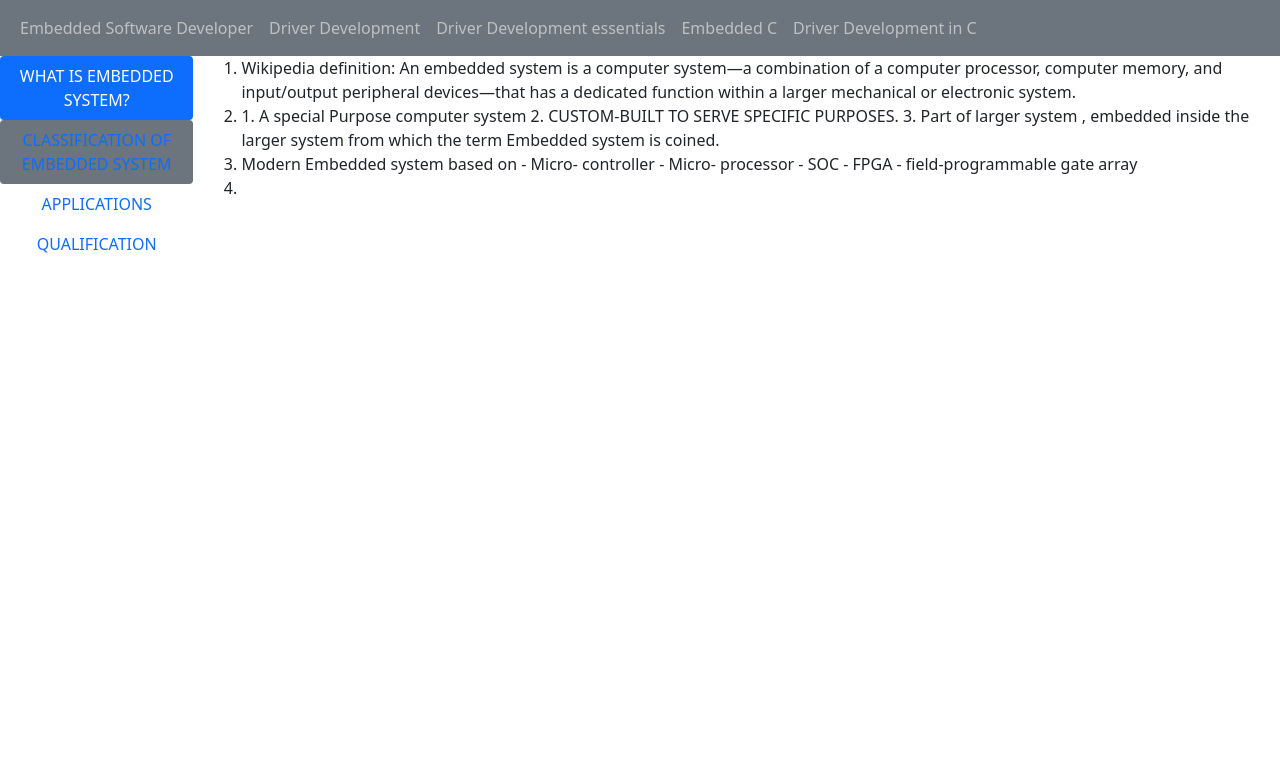
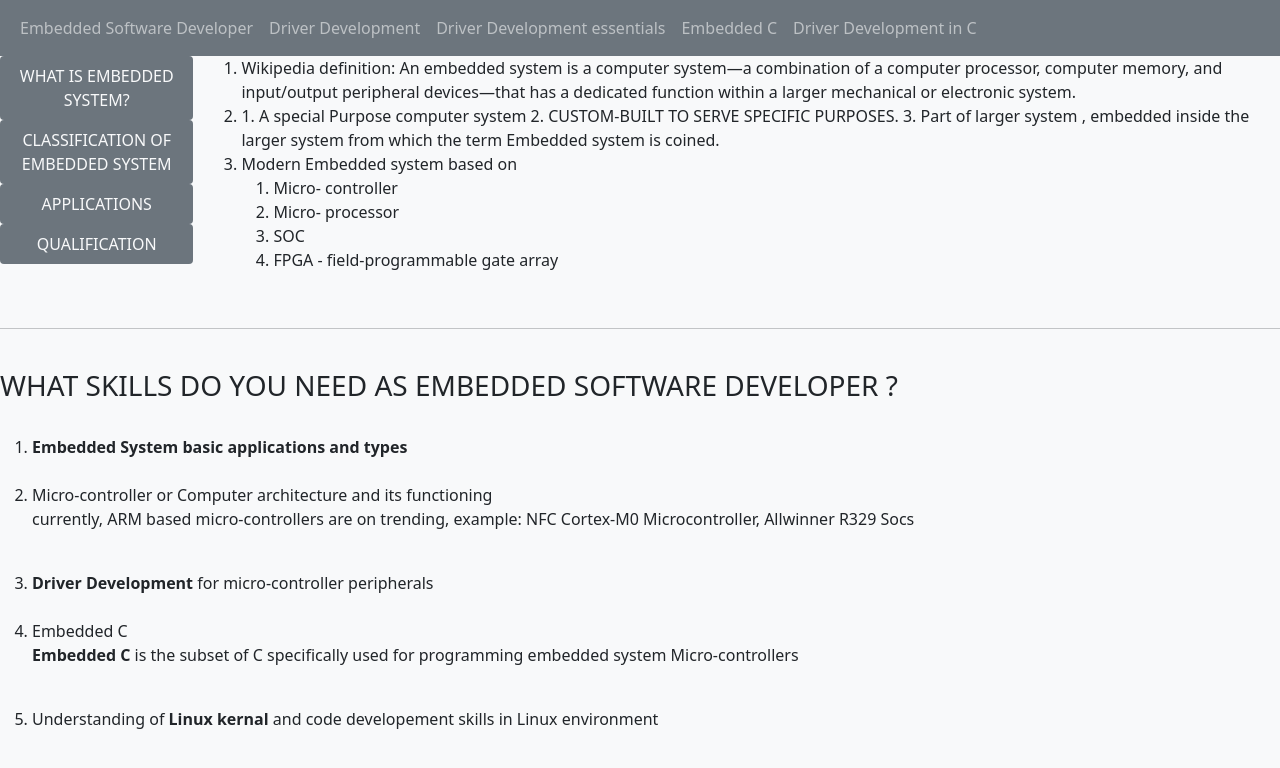
Before and after one commit to winnergetsyou/Embedded-Software-Developer, a plain HTML site: page index.html in a window 1280 px wide. Drawn offline with nearby package versions, Linux system fonts and the light colour scheme.

Commit message:
updated index
changed tab colour

```diff
--- a/index.html
+++ b/index.html
@@ -9,7 +9,7 @@
     <link href="https://cdn.jsdelivr.net/npm/bootstrap@5.0.2/dist/css/bootstrap.min.css" rel="stylesheet" integrity="sha384-EVSTQN3/azprG1Anm3QDgpJLIm9Nao0Yz1ztcQTwFspd3yD65VohhpuuCOmLASjC" crossorigin="anonymous">
 
 </head>
-<body>
+<body class="bg-light">
     <nav class="navbar navbar-expand-sm bg-secondary navbar-dark">
   <div class="container-fluid">
     <ul class="navbar-nav">
@@ -32,13 +32,14 @@
   </div>
 </nav>
     <div class="d-flex align-items-start">
+
         <div class="nav flex-column nav-pills me-3" id="v-pills-tab" role="tablist" aria-orientation="vertical">
-          <button class="nav-link active" id="v-pills-home-tab" data-bs-toggle="tab" data-bs-target="#v-pills-home" type="button" role="tab" aria-controls="v-pills-home" aria-selected="true">WHAT IS EMBEDDED SYSTEM?
+          <button class="nav-link active bg-secondary text-light" id="v-pills-home-tab" data-bs-toggle="tab" data-bs-target="#v-pills-home" type="button" role="tab" aria-controls="v-pills-home" aria-selected="true">WHAT IS EMBEDDED SYSTEM?
 
         </button>
-          <button class="nav-link bg-secondary" id="v-pills-profile-tab" data-bs-toggle="tab" data-bs-target="#v-pills-profile" type="button" role="tab" aria-controls="v-pills-profile" aria-selected="false">CLASSIFICATION OF EMBEDDED SYSTEM</button>
-          <button class="nav-link" id="v-pills-messages-tab" data-bs-toggle="tab" data-bs-target="#v-pills-messages" type="button" role="tab" aria-controls="v-pills-messages" aria-selected="false">APPLICATIONS</button>
-          <button class="nav-link" id="v-pills-settings-tab" data-bs-toggle="tab" data-bs-target="#v-pills-settings" type="button" role="tab" aria-controls="v-pills-settings" aria-selected="false">QUALIFICATION </button>
+          <button class="nav-link bg-secondary text-light" id="v-pills-profile-tab" data-bs-toggle="tab" data-bs-target="#v-pills-profile" type="button" role="tab" aria-controls="v-pills-profile" aria-selected="false">CLASSIFICATION OF EMBEDDED SYSTEM</button>
+          <button class="nav-link bg-secondary text-light" id="v-pills-messages-tab" data-bs-toggle="tab" data-bs-target="#v-pills-messages" type="button" role="tab" aria-controls="v-pills-messages" aria-selected="false">APPLICATIONS</button>
+          <button class="nav-link bg-secondary text-light" id="v-pills-settings-tab" data-bs-toggle="tab" data-bs-target="#v-pills-settings" type="button" role="tab" aria-controls="v-pills-settings" aria-selected="false">QUALIFICATION </button>
         </div>
         <div class="tab-content" id="v-pills-tabContent">
           <div class="tab-pane fade show active" id="v-pills-home" role="tabpanel" aria-labelledby="v-pills-home-tab">
@@ -49,19 +50,23 @@
                 2. CUSTOM-BUILT TO SERVE SPECIFIC PURPOSES.
                 3. Part of larger system , embedded inside the larger system from which the term Embedded system is coined. </li>
              <li>Modern Embedded system based on
-                - Micro- controller
-                - Micro- processor
-                - SOC
-                - FPGA - field-programmable gate array</li>
-             <li></li>
+<ol>
+                 <li>Micro- controller</li>
+                 <li> Micro- processor</li>
+                 <li> SOC</li>
+                 <li>FPGA - field-programmable gate array</li>
+</ol>
+</li>
             </ol>
 
           </div>
           <div class="tab-pane fade" id="v-pills-profile" role="tabpanel" aria-labelledby="v-pills-profile-tab">
-             1. Sub-system - digital systems embedded in Plane
-             2. Standalone system - Remote car , smart watch, calculator [functions independently]
-             3. Network system - home automation system, IOT [placed separately but connected through network protocols]
-             4. RTOS - Real time Operating System, Complete specific task on Time Constrains
+<ol>
+             <li>Sub-system - digital systems embedded in Plane</li>
+             <li>Standalone system - Remote car , smart watch, calculator [functions independently]</li>
+             <li>Network system - home automation system, IOT [placed separately but connected through network protocols]</li>
+             <li>RTOS - Real time Operating System, Complete specific task on Time Constrains</li>
+</ol>
 
           </div>
           <div class="tab-pane fade" id="v-pills-messages" role="tabpanel" aria-labelledby="v-pills-messages-tab">
@@ -74,11 +79,34 @@
             ROBOTICS
           </div>
           <div class="tab-pane fade" id="v-pills-settings" role="tabpanel" aria-labelledby="v-pills-settings-tab">
-            Understanding of computer architecture, programming languages and interface technology
+            <li>Understanding of computer architecture
+            <li>programming languages Embedded C , Python testing
+            <li>and interface technology Uart I2C SPI
           </div>
         </div>
       </div>
 
+<!--Embedded Development Skills-->
+
+<br>
+<hr>
+<br>
+<h3>WHAT SKILLS DO YOU NEED AS EMBEDDED SOFTWARE DEVELOPER ? </h3>
+<br>
+<ol>
+<li><b>Embedded System basic applications and types</b> </li>
+<br>
+
+<li>Micro-controller or Computer architecture and its functioning</li>
+<p>currently, ARM based micro-controllers are on trending, example: NFC Cortex-M0 Microcontroller,  Allwinner R329 Socs </p>
+<br>
+<li><b>Driver Development</b> for micro-controller peripherals </li>
+<br>
+<li>Embedded C</li>
+<p><b>Embedded C</b> is the subset of C specifically used for programming embedded system Micro-controllers</p>
+<br>
+<li> Understanding of <b>Linux kernal</b> and code developement skills in Linux environment </li>
+</ol>
 
     <script src="https://cdn.jsdelivr.net/npm/bootstrap@5.0.2/dist/js/bootstrap.bundle.min.js" integrity="sha384-MrcW6ZMFYlzcLA8Nl+NtUVF0sA7MsXsP1UyJoMp4YLEuNSfAP+JcXn/tWtIaxVXM" crossorigin="anonymous"></script>
 
```
